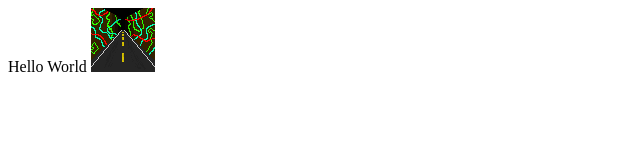
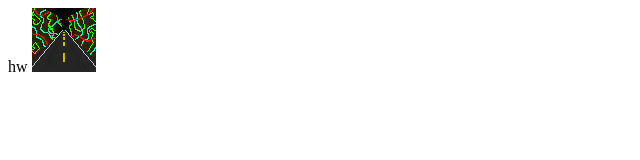
Before and after one commit to NaCleenz/DMST103TwineProject, a plain HTML site: page index.html in a window 1280 px wide. Shown: the whole page, without its empty margins (0-640 px from the left). Drawn offline with Linux system fonts and the light colour scheme.

Commit message:
Update index.html

```diff
--- a/index.html
+++ b/index.html
@@ -5,7 +5,7 @@
     </style>
   </head>
   <body>
-    Hello World
+    hw
     <img src="https://NaCleenz.github.io/DMST103TwineProject/images/Street.png">
   </body>
 </html>
```
